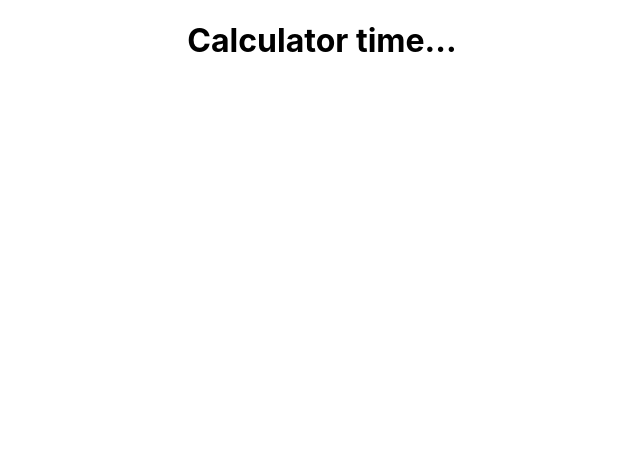
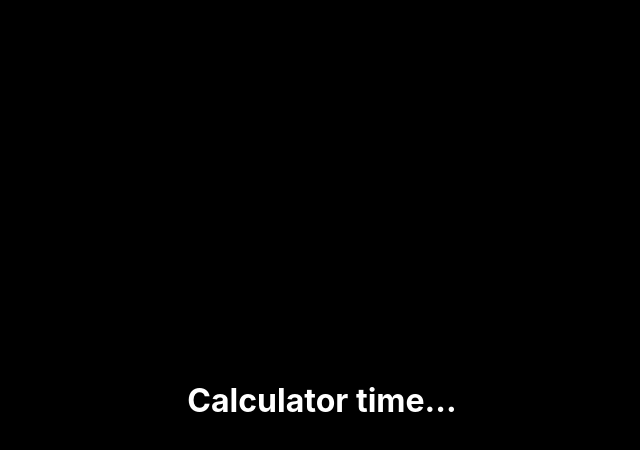
Before and after one commit to hamzayusuf1/calculator-app, a React (Create React App) app in the folder client/: page / in a window 1280 px wide. Shown: the top 450 px of the page, without its empty margins (318-958 px from the left). Built offline with nearby package versions, Linux system fonts and the light colour scheme.

Commit message:
init my branch

```diff
--- a/client/src/App.css
+++ b/client/src/App.css
@@ -2,6 +2,8 @@ body {
   display: flex;
   justify-content: center;
   align-items: center;
+  height: 100vh;
+  background-color: black;
 }
 
 .app {
@@ -9,6 +11,5 @@ body {
 }
 
 .app h1 {
-  font-size: larger;
   color: white;
 }
--- a/client/src/App.js
+++ b/client/src/App.js
@@ -1,9 +1,8 @@
-import logo from "./logo.svg";
 import "./App.css";
 
 function App() {
   return (
-    <div className="App">
+    <div className="app">
       <h1>Calculator time...</h1>
     </div>
   );
```
